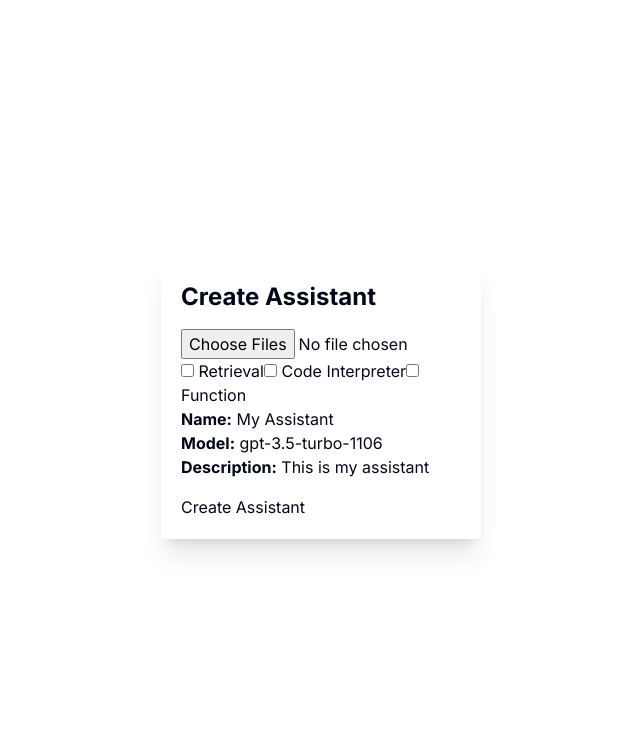
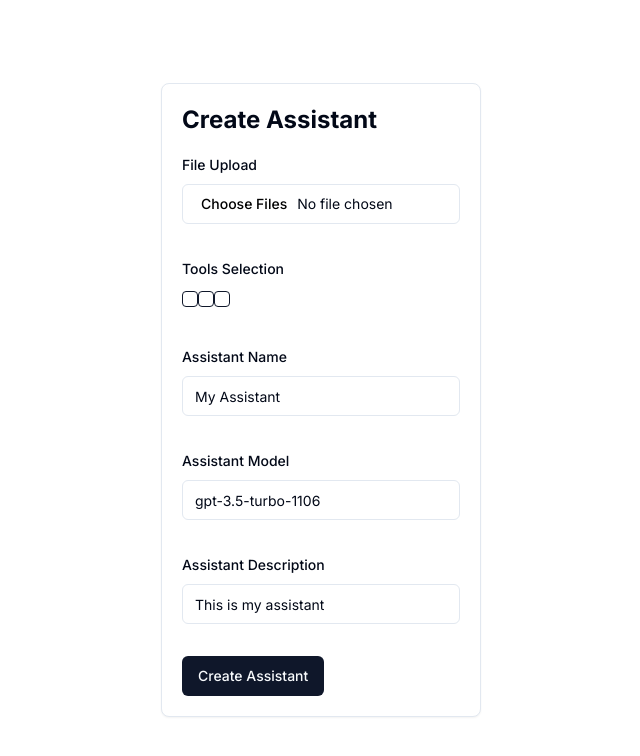
Before and after one commit to admineral/OpenAI-Nextjs-Schadcn-Template, a Next.js app: page / in a window 1280 px wide. Shown: the top 756 px of the page, without its empty margins (319-959 px from the left). Built offline with nearby package versions, Linux system fonts and the light colour scheme.

Commit message:
shadcn working but bruh

```diff
--- a/app/page.tsx
+++ b/app/page.tsx
@@ -1,6 +1,10 @@
 "use client"
 
 import React, { useState } from 'react';
+import { useForm } from "react-hook-form";
+import { zodResolver } from "@hookform/resolvers/zod";
+import * as z from "zod";
+import { Button, Input, Checkbox, Card, Form,FormControl, FormDescription, FormField, FormItem, FormLabel, FormMessage } from '@shadcn/ui';
 
 interface AssistantDetails {
   assistantName: string;
@@ -15,6 +19,15 @@ interface Response {
   assistantId: string;
 }
 
+const formSchema = z.object({
+  assistantName: z.string(),
+  assistantModel: z.string(),
+  assistantDescription: z.string(),
+  fileIds: z.array(z.string()),
+  tools: z.array(z.string()),
+  file: z.any(), // Add this line
+});
+
 export default function CreateAssistantPage() {
   const [assistantDetails, setAssistantDetails] = useState<AssistantDetails>({
     assistantName: 'My Assistant',
@@ -24,6 +37,11 @@ export default function CreateAssistantPage() {
     tools: [],
   });
   const [response, setResponse] = useState<Response | null>(null);
+
+  const form = useForm<z.infer<typeof formSchema>>({
+    resolver: zodResolver(formSchema),
+    defaultValues: assistantDetails,
+  });
 
   const handleFileChange = async (event: React.ChangeEvent<HTMLInputElement>) => {
     if (event.target.files && event.target.files.length > 0) {
@@ -45,6 +63,9 @@ export default function CreateAssistantPage() {
             fileIds: [...prevDetails.fileIds, uploadData.fileId],
             tools: prevDetails.fileIds.length === 0 ? ['retrieval', ...prevDetails.tools] : prevDetails.tools,
           }));
+
+          // Update the form value
+          form.setValue('file', uploadData.fileId);
         }
       }
     }
@@ -59,13 +80,13 @@ export default function CreateAssistantPage() {
     }));
   };
 
-  const createAssistant = async () => {
+  const createAssistant = async (values: z.infer<typeof formSchema>) => {
     const res = await fetch('/api/createAssistant', {
       method: 'POST',
       headers: {
         'Content-Type': 'application/json',
       },
-      body: JSON.stringify(assistantDetails),
+      body: JSON.stringify(values),
     });
     const data = await res.json();
     setResponse(data);
@@ -73,44 +94,96 @@ export default function CreateAssistantPage() {
 
   return (
     <div className="flex flex-col items-center justify-center min-h-screen py-2">
-      <div className="p-5 bg-white rounded shadow-xl w-80">
+      <Card className="p-5 w-80">
         <h1 className="text-2xl font-bold mb-4">Create Assistant</h1>
 
-        {/* File Upload */}
-        <input type="file" onChange={handleFileChange} multiple />
+        <Form {...form}>
+          <form onSubmit={form.handleSubmit(createAssistant)} className="space-y-8">
+            <FormField
+              control={form.control}
+              name="file"
+              render={({ field }) => (
+                <FormItem>
+                  <FormLabel>File Upload</FormLabel>
+                  <FormControl>
+                    <Input type="file" {...field} multiple onChange={handleFileChange} />
+                  </FormControl>
+                  <FormMessage />
+                </FormItem>
+              )}
+            />
 
-        {/* Tools Selection */}
-        <div>
-          <label>
-            <input
-              type="checkbox"
+            <FormField
+              control={form.control}
+              name="tools"
+              render={({ field }) => (
+                <FormItem>
+                  <FormLabel>Tools Selection</FormLabel>
+                  <FormControl>
+                    <Checkbox
                       checked={assistantDetails.tools.includes('retrieval')}
                       onChange={() => handleToolChange('retrieval')}
                       disabled={assistantDetails.fileIds.length > 0}
-            /> Retrieval
-          </label>
-          <label>
-            <input
-              type="checkbox"
+                    > Retrieval</Checkbox>
+                    <Checkbox
                       checked={assistantDetails.tools.includes('code_interpreter')}
                       onChange={() => handleToolChange('code_interpreter')}
-            /> Code Interpreter
-          </label>
-          <label>
-            <input
-              type="checkbox"
+                    > Code Interpreter</Checkbox>
+                    <Checkbox
                       checked={assistantDetails.tools.includes('function')}
                       onChange={() => handleToolChange('function')}
-            /> Function
-          </label>
-        </div>
+                    > Function</Checkbox>
+                  </FormControl>
+                  <FormMessage />
+                </FormItem>
+              )}
+            />
+  <FormField
+  control={form.control}
+  name="assistantName"
+  render={({ field }) => (
+    <FormItem>
+      <FormLabel>Assistant Name</FormLabel>
+      <FormControl>
+        <Input {...field} />
+      </FormControl>
+      <FormMessage />
+    </FormItem>
+  )}
+/>
 
-        <p><strong>Name:</strong> {assistantDetails.assistantName}</p>
-        <p><strong>Model:</strong> {assistantDetails.assistantModel}</p>
-        <p><strong>Description:</strong> {assistantDetails.assistantDescription}</p>
+<FormField
+  control={form.control}
+  name="assistantModel"
+  render={({ field }) => (
+    <FormItem>
+      <FormLabel>Assistant Model</FormLabel>
+      <FormControl>
+        <Input {...field} />
+      </FormControl>
+      <FormMessage />
+    </FormItem>
+  )}
+/>
 
-        {/* Button to create the assistant */}
-        <button onClick={createAssistant} className="mt-4">Create Assistant</button>
+<FormField
+  control={form.control}
+  name="assistantDescription"
+  render={({ field }) => (
+    <FormItem>
+      <FormLabel>Assistant Description</FormLabel>
+      <FormControl>
+        <Input {...field} />
+      </FormControl>
+      <FormMessage />
+    </FormItem>
+  )}
+/>
+            {/* Add other FormFields here */}
+
+            <Button type="submit">Create Assistant</Button>
+          </form>
+        </Form>
 
         {response && (
           <div className="mt-4">
@@ -119,7 +192,7 @@ export default function CreateAssistantPage() {
             <p><strong>Assistant ID:</strong> {response.assistantId}</p>
           </div>
         )}
-      </div>
+      </Card>
     </div>
   );
 }
--- a/components/ui/form.tsx
+++ b/components/ui/form.tsx
@@ -117,8 +117,9 @@ const FormControl = React.forwardRef<
           : `${formDescriptionId} ${formMessageId}`
       }
       aria-invalid={!!error}
-      {...props}
-    />
+    >
+      <div {...props} />
+    </Slot>
   )
 })
 FormControl.displayName = "FormControl"
```
Lines whose indentation alone changed are shown as unchanged.
